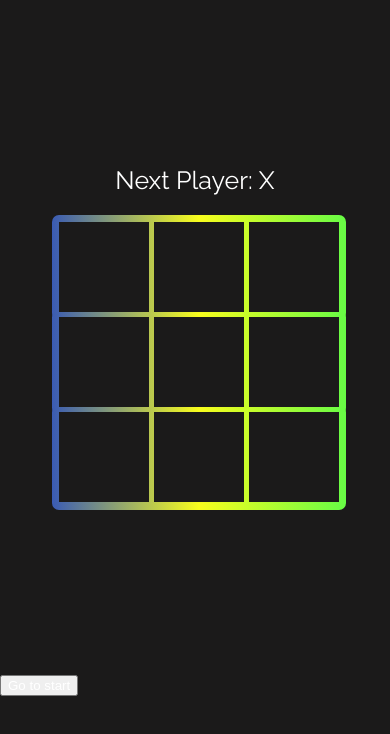
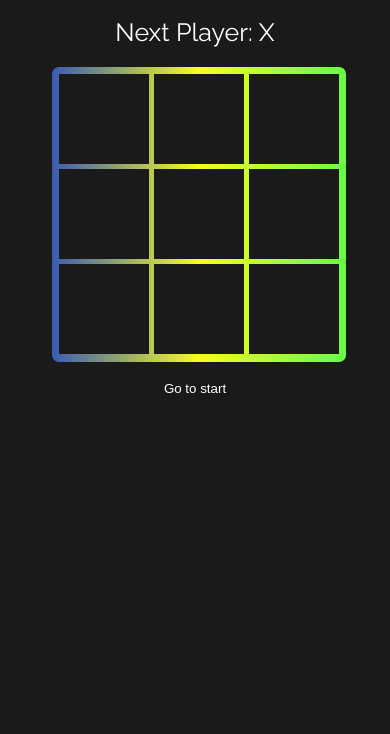
Before and after one commit to Alejandrox27/TicTacToe, a React (Vite) app: page / in a window 390 px wide. Shown: the top 734 px of the page. Built offline with nearby package versions, Linux system fonts and the light colour scheme.

Commit message:
Add decoration and finish history of play

```diff
--- a/src/App.css
+++ b/src/App.css
@@ -4,6 +4,20 @@
 *{
   box-sizing: border-box;
   color: #FFF;
+}
+
+.bodyContainers{
+  display: flex;
+  flex-direction: row;
+  justify-content: center;
+}
+
+.bodyHistory{
+  display: flex;
+  flex-direction: row;
+  justify-content: center;
+  align-items: center;
+  margin-left: 30px;
 }
 
 .container{
@@ -101,6 +115,35 @@
   z-index: -1;
 }
 
+.historyItem{
+  text-align: center;
+  margin-bottom: 5px;
+}
+
+.historyItem button{
+  width: fit-content;
+  background-color: transparent;
+  border: none;
+  cursor: pointer;
+
+}
+
 .d-none{
   display: none;
 }
+
+@media(max-width: 450px){
+  .container{
+    height: fit-content;
+    padding-top: 20px;
+    padding-bottom: 20px;
+  }
+
+  .bodyContainers{
+    flex-direction: column;
+  }
+
+  .bodyHistory{
+    margin-left: 0px;
+  }
+}
--- a/src/App.jsx
+++ b/src/App.jsx
@@ -20,6 +20,7 @@ function Board({ squares, xIsNext, onPlay, jumpTo }){
     document.getElementById("restart-button").classList.add("d-none")
     document.getElementsByClassName("container")[0].classList.remove("d-none")
     document.getElementById("restart-game").classList.add("d-none")
+    document.getElementById("movesList").classList.remove("d-none");
     jumpTo(0);
   }
 
@@ -35,6 +36,7 @@ function Board({ squares, xIsNext, onPlay, jumpTo }){
     document.getElementsByClassName("status-win")[0].classList.remove("d-none")
     document.getElementById("restart-button").classList.remove("d-none")
     document.getElementsByClassName("container")[0].classList.add("d-none")
+    document.getElementById("movesList").classList.add("d-none");
   } else {
     status_next = "Next Player: " + (xIsNext ? "X" : "O");
   }
@@ -110,6 +112,9 @@ export default function game(){
 
   const jumpTo = (move) => {
     setCurrentMove(move);
+    if (move === 0){
+      document.getElementById("restart-game").classList.add("d-none")
+    }
   }
 
   let description = "";
@@ -122,7 +127,7 @@ export default function game(){
 
     return (
       <>
-        <li key={move}>
+        <li key={move} className='historyItem'>
           <button onClick={() => jumpTo(move)}>{description}</button>
         </li>
       </>
@@ -130,13 +135,13 @@ export default function game(){
   });
 
   return (
-    <>
-      <div className='BodyGame'>
+    <div className='bodyContainers'>
+      <div className='bodyGame'>
         <Board squares={currentSquares} xIsNext={xIsNext} onPlay={handlePlay} jumpTo={jumpTo} />
       </div>
-      <div className='BodyHistory'>
-        <ol>{moves}</ol>
+      <div className='bodyHistory'>
+        <ol id="movesList">{moves}</ol>
       </div>
-    </>
+    </div>
   );
 }
```
